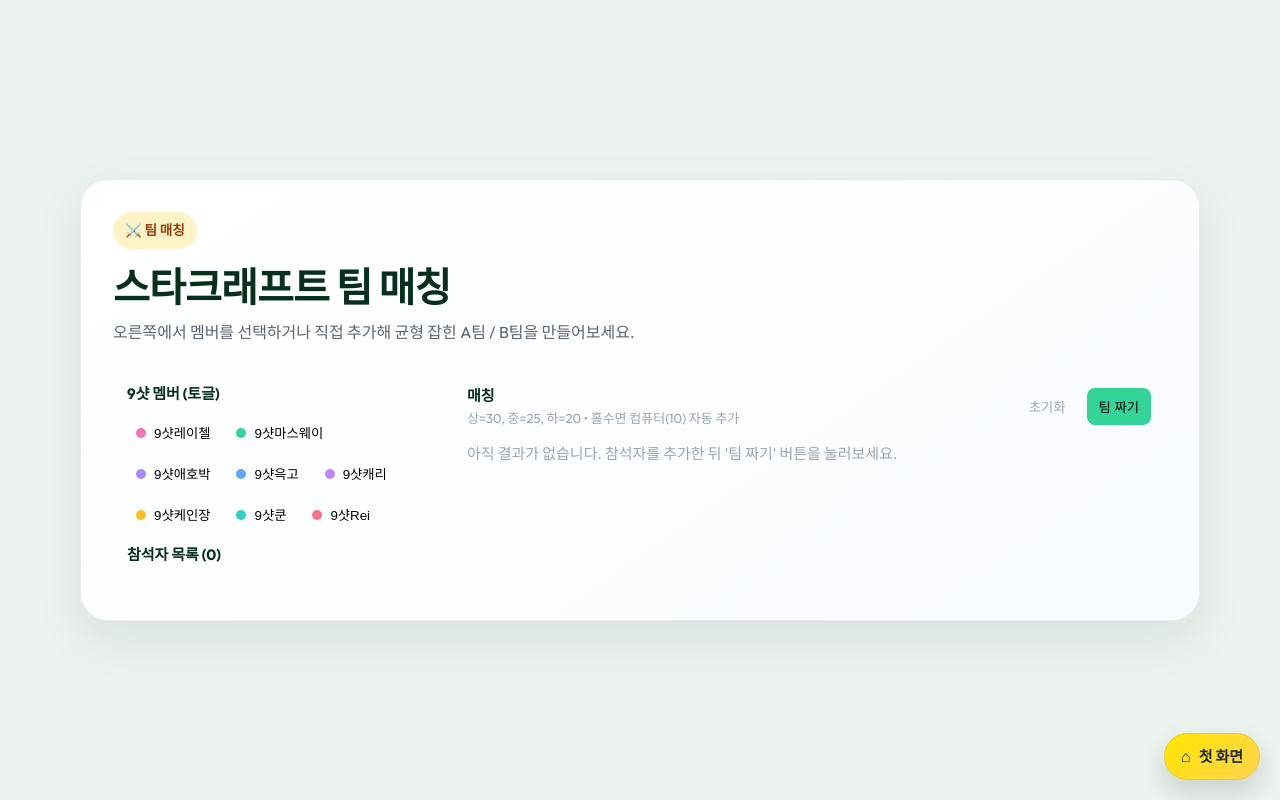
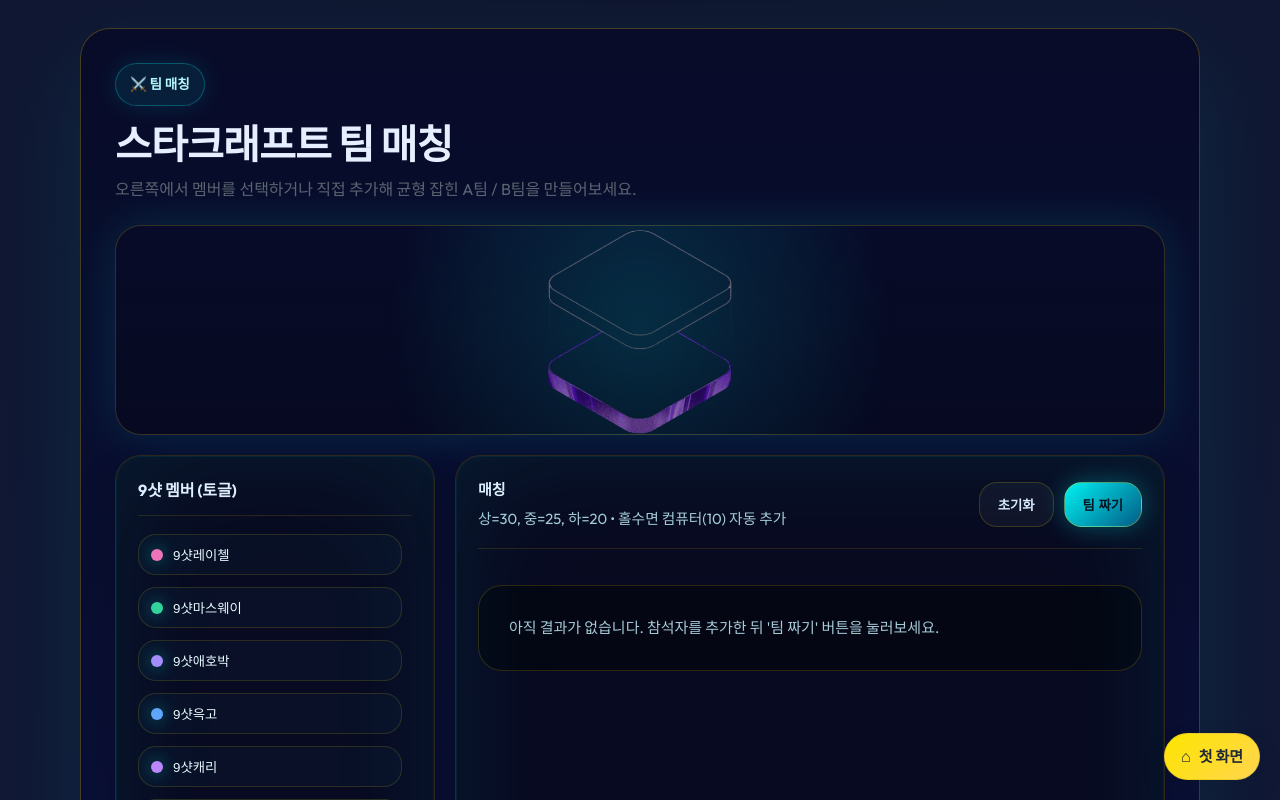
Before and after one commit to bloodmas78/bloodmas78.github.io, a React (Vite) app: page /random in a window 1280 px wide. Shown: the top 800 px of the page. Built offline with nearby package versions, Linux system fonts and the light colour scheme.

Commit message:
Update Cussor work 11

```diff
--- a/src/App.css
+++ b/src/App.css
@@ -215,6 +215,421 @@
    ───────────────────────────────────────── */
 .random-page {
   padding: clamp(16px, 3vw, 28px);
+}
+
+/* Protoss themed team-matcher page */
+.protoss-theme {
+  background: radial-gradient(circle at top, rgba(4, 11, 37, 0.95), rgba(16, 24, 54, 1));
+  color: #e5efff;
+}
+
+.protoss-hero {
+  width: min(1120px, 100%);
+  background: linear-gradient(180deg, rgba(8, 12, 40, 0.96), rgba(11, 16, 58, 0.95));
+  border: 1px solid rgba(255, 215, 0, 0.24);
+  box-shadow: 0 32px 90px rgba(0, 255, 255, 0.08);
+  backdrop-filter: blur(18px);
+  border-radius: 30px;
+  padding: clamp(24px, 4vw, 34px);
+}
+
+.protoss-badge {
+  display: inline-flex;
+  align-items: center;
+  gap: 8px;
+  padding: 10px 14px;
+  border-radius: 999px;
+  background: rgba(0, 255, 255, 0.08);
+  color: #b4f8ff;
+  border: 1px solid rgba(0, 255, 255, 0.25);
+  box-shadow: 0 0 24px rgba(0, 255, 255, 0.12);
+}
+
+.protoss-grid {
+  display: grid;
+  grid-template-columns: 320px minmax(0, 1fr);
+  gap: 20px;
+  margin-top: 22px;
+}
+
+.protoss-hero-visual {
+  grid-column: 1 / -1;
+  position: relative;
+  height: 210px;
+  border-radius: 26px;
+  overflow: hidden;
+  display: flex;
+  align-items: center;
+  justify-content: center;
+  background: radial-gradient(circle at center, rgba(0, 255, 255, 0.18), transparent 48%);
+  border: 1px solid rgba(255, 215, 0, 0.18);
+  box-shadow: 0 0 48px rgba(0, 255, 255, 0.12);
+}
+
+.protoss-hero-visual img {
+  max-height: 100%;
+  width: auto;
+  opacity: 0.92;
+}
+
+.protoss-hero-overlay {
+  position: absolute;
+  inset: 0;
+  background: linear-gradient(180deg, rgba(0, 0, 0, 0.08), rgba(0, 0, 0, 0.3));
+}
+
+.protoss-panel {
+  background: rgba(8, 10, 28, 0.75);
+  border: 1px solid rgba(255, 215, 0, 0.15);
+  border-radius: 26px;
+  box-shadow: inset 0 0 0 1px rgba(0, 255, 255, 0.06), 0 20px 40px rgba(0, 0, 0, 0.18);
+  padding: 22px;
+  position: relative;
+}
+
+.protoss-panel {
+  background: rgba(8, 10, 28, 0.75);
+  border: 1px solid rgba(255, 215, 0, 0.15);
+  border-radius: 26px;
+  box-shadow: inset 0 0 0 1px rgba(0, 255, 255, 0.06), 0 20px 40px rgba(0, 0, 0, 0.18);
+  padding: 22px;
+  position: relative;
+}
+
+.protoss-panel::before {
+  content: '';
+  position: absolute;
+  inset: 0;
+  border-radius: inherit;
+  pointer-events: none;
+  box-shadow: inset 0 0 120px rgba(0, 255, 255, 0.08);
+}
+
+.protoss-sidebar {
+  min-height: 540px;
+}
+
+.protoss-main {
+  display: flex;
+  flex-direction: column;
+  gap: 20px;
+}
+
+.protoss-panel-header {
+  display: flex;
+  align-items: center;
+  justify-content: space-between;
+  gap: 12px;
+  margin-bottom: 18px;
+  padding-bottom: 12px;
+  border-bottom: 1px solid rgba(255, 215, 0, 0.12);
+}
+
+.protoss-panel-header strong {
+  font-size: 1rem;
+}
+
+.protoss-toggle-grid {
+  display: grid;
+  gap: 12px;
+}
+
+.protoss-toggle-row {
+  display: grid;
+  grid-template-columns: minmax(0, 1fr) auto;
+  gap: 10px;
+  align-items: center;
+}
+
+.protoss-chip {
+  width: 100%;
+  display: inline-flex;
+  align-items: center;
+  gap: 10px;
+  padding: 10px 12px;
+  border-radius: 18px;
+  background: rgba(10, 18, 40, 0.85);
+  border: 1px solid rgba(255, 215, 0, 0.14);
+  color: #e8f9ff;
+  cursor: pointer;
+  transition: transform 0.16s ease, border-color 0.16s ease, background 0.16s ease;
+}
+
+.protoss-chip:hover,
+.protoss-chip.active {
+  transform: translateY(-1px);
+  border-color: #00ffff;
+  background: linear-gradient(135deg, rgba(0, 255, 255, 0.14), rgba(15, 24, 52, 0.9));
+}
+
+.protoss-chip-dot {
+  width: 12px;
+  height: 12px;
+  border-radius: 999px;
+  box-shadow: 0 0 16px rgba(0, 255, 255, 0.4);
+}
+
+.protoss-select {
+  min-width: 110px;
+  padding: 10px 12px;
+  border-radius: 14px;
+  border: 1px solid rgba(0, 255, 255, 0.16);
+  background: rgba(4, 10, 30, 0.95);
+  color: #e5efff;
+  outline: none;
+}
+
+.protoss-section {
+  margin-top: 22px;
+}
+
+.protoss-section-title {
+  font-size: 0.95rem;
+  font-weight: 700;
+  margin-bottom: 12px;
+  color: #f7f0b0;
+}
+
+.protoss-entry-list {
+  display: flex;
+  flex-direction: column;
+  gap: 10px;
+}
+
+.protoss-entry-row {
+  display: flex;
+  justify-content: space-between;
+  align-items: center;
+  gap: 12px;
+  padding: 14px;
+  border-radius: 18px;
+  background: rgba(10, 18, 40, 0.68);
+  border: 1px solid rgba(255, 215, 0, 0.12);
+}
+
+.protoss-entry-info {
+  display: flex;
+  align-items: center;
+  gap: 10px;
+  flex-wrap: wrap;
+  color: #dbe9ff;
+}
+
+.protoss-entry-dot {
+  width: 10px;
+  height: 10px;
+  border-radius: 999px;
+  background: #00ffff;
+  box-shadow: 0 0 12px rgba(0, 255, 255, 0.4);
+}
+
+.protoss-entry-score {
+  padding: 4px 8px;
+  border-radius: 999px;
+  background: rgba(255, 215, 0, 0.12);
+  color: #ffeb8a;
+  font-size: 0.78rem;
+}
+
+.protoss-text-btn {
+  padding: 8px 10px;
+  border: 1px solid rgba(255, 215, 0, 0.18);
+  border-radius: 14px;
+  background: transparent;
+  color: #f3f1c7;
+  cursor: pointer;
+}
+
+.protoss-text-btn:hover {
+  border-color: #00ffff;
+  color: #d2ffff;
+}
+
+.protoss-actions-row {
+  display: flex;
+  align-items: center;
+  justify-content: space-between;
+  gap: 18px;
+  padding-bottom: 18px;
+  border-bottom: 1px solid rgba(255, 215, 0, 0.12);
+}
+
+.protoss-subtext {
+  margin-top: 6px;
+  font-size: 0.92rem;
+  color: #a6cbd8;
+}
+
+.protoss-btn-row {
+  display: flex;
+  flex-wrap: wrap;
+  gap: 10px;
+}
+
+.protoss-btn {
+  border: 1px solid transparent;
+  border-radius: 18px;
+  padding: 12px 18px;
+  font-weight: 700;
+  cursor: pointer;
+  transition: transform 0.16s ease, box-shadow 0.16s ease, border-color 0.16s ease;
+}
+
+.protoss-btn:hover {
+  transform: translateY(-1px);
+}
+
+.protoss-btn-primary {
+  color: #08101d;
+  background: linear-gradient(135deg, rgba(0, 255, 255, 0.95), rgba(0, 184, 255, 0.45));
+  box-shadow: 0 0 24px rgba(0, 255, 255, 0.28);
+  border-color: rgba(255, 215, 0, 0.3);
+}
+
+.protoss-btn-ghost {
+  color: #dbe9ff;
+  background: rgba(255, 255, 255, 0.04);
+  border-color: rgba(255, 215, 0, 0.18);
+}
+
+.protoss-results {
+  margin-top: 16px;
+}
+
+.protoss-team-grid {
+  display: grid;
+  grid-template-columns: 1fr auto 1fr;
+  align-items: center;
+  gap: 18px;
+}
+
+.protoss-team-card {
+  padding: 18px;
+  border-radius: 24px;
+  background: rgba(6, 12, 30, 0.92);
+  border: 1px solid rgba(255, 215, 0, 0.14);
+  box-shadow: inset 0 0 0 1px rgba(0, 255, 255, 0.06), 0 14px 36px rgba(0, 0, 0, 0.24);
+  position: relative;
+  overflow: hidden;
+}
+
+.protoss-team-card::before {
+  content: '';
+  position: absolute;
+  inset: 0;
+  background: radial-gradient(circle at top right, rgba(0, 255, 255, 0.16), transparent 34%);
+  pointer-events: none;
+}
+
+.protoss-team-card h3 {
+  margin: 0 0 10px;
+  font-size: 1.05rem;
+  letter-spacing: 0.02em;
+}
+
+.protoss-team-card-header {
+  display: flex;
+  align-items: center;
+  justify-content: space-between;
+  gap: 10px;
+  margin-bottom: 10px;
+}
+
+.protoss-winrate {
+  padding: 6px 10px;
+  border-radius: 999px;
+  background: rgba(0, 255, 255, 0.12);
+  color: #e9fdff;
+  font-size: 0.9rem;
+  border: 1px solid rgba(0, 255, 255, 0.22);
+  box-shadow: 0 0 18px rgba(0, 255, 255, 0.14);
+}
+
+.protoss-team-summary {
+  font-size: 0.92rem;
+  color: #9acbdc;
+  margin-bottom: 14px;
+}
+
+.protoss-team-list {
+  display: flex;
+  flex-direction: column;
+  gap: 10px;
+}
+
+.protoss-vs-box {
+  display: flex;
+  align-items: center;
+  justify-content: center;
+  padding: 0 18px;
+}
+
+.protoss-vs-box span {
+  display: inline-flex;
+  align-items: center;
+  justify-content: center;
+  width: 72px;
+  height: 72px;
+  border-radius: 999px;
+  border: 2px solid rgba(255, 215, 0, 0.32);
+  background: rgba(0, 255, 255, 0.08);
+  color: #e3faff;
+  font-weight: 700;
+  font-size: 1rem;
+  text-shadow: 0 0 18px rgba(0, 255, 255, 0.3);
+  box-shadow: 0 0 28px rgba(0, 255, 255, 0.16);
+}
+
+.protoss-team-item {
+  display: flex;
+  justify-content: space-between;
+  align-items: center;
+  padding: 12px 14px;
+  border-radius: 16px;
+  background: rgba(0, 255, 255, 0.05);
+  border: 1px solid rgba(0, 255, 255, 0.08);
+  box-shadow: inset 0 0 20px rgba(0, 255, 255, 0.02);
+}
+
+.protoss-team-item span:first-child {
+  color: #e6f4ff;
+}
+
+.protoss-empty-state {
+  padding: 30px;
+  border-radius: 24px;
+  background: rgba(0, 0, 0, 0.4);
+  border: 1px solid rgba(255, 215, 0, 0.16);
+  color: #a6cbd8;
+}
+
+@media (max-width: 960px) {
+  .protoss-grid {
+    grid-template-columns: 1fr;
+  }
+
+  .protoss-panel {
+    min-height: auto;
+  }
+
+  .protoss-team-grid {
+    grid-template-columns: 1fr;
+  }
+}
+
+@media (max-width: 640px) {
+  .protoss-panel {
+    padding: 18px;
+  }
+
+  .protoss-toggle-row {
+    grid-template-columns: 1fr;
+  }
+
+  .protoss-btn-row {
+    width: 100%;
+    flex-direction: column;
+  }
 }
 
 .random-hero {
--- a/src/pages/Home.tsx
+++ b/src/pages/Home.tsx
@@ -29,10 +29,10 @@
           </article>
 
           <article className="home-card">
-            <h2>🎲 랜덤 뽑기</h2>
-            <p>다음 순번이나 참여자를 랜덤으로 뽑아보세요.</p>
+            <h2>� 팀 뽑기</h2>
+            <p>팀 매칭에 어울리는 균형 잡힌 A팀 / B팀을 바로 만들어보세요.</p>
             <Link className="home-card-link" to="/random">
-              랜덤 뽑기
+              팀 뽑기
             </Link>
           </article>
         </div>
--- a/src/pages/Random.tsx
+++ b/src/pages/Random.tsx
@@ -1,5 +1,6 @@
 import { useState } from 'react'
 import { memberData } from '../data'
+import heroImage from '../assets/hero.png'
 
 const MAX_PARTICIPANTS = 9
 
@@ -55,6 +56,13 @@
     return combos
   }
 
+  function computeWinRates(sumA: number, sumB: number) {
+    const total = sumA + sumB
+    if (!total) return { a: 50, b: 50 }
+    const aRate = Math.max(1, Math.min(99, Math.round((sumA / total) * 100)))
+    return { a: aRate, b: 100 - aRate }
+  }
+
   function matchTeams() {
     if (entries.length === 0) return alert('참석자를 추가하세요')
     let list = entries.slice()
@@ -89,30 +97,42 @@
     setResult({ a: pick.a, b: pick.b, sumA: pick.sumA, sumB: pick.sumB })
   }
 
+  const winRates = result ? computeWinRates(result.sumA, result.sumB) : null
+
   return (
-    <div className="home-page random-page">
-      <section className="home-hero random-hero">
-        <div className="home-badge">⚔️ 팀 매칭</div>
+    <div className="home-page random-page protoss-theme">
+      <section className="home-hero random-hero protoss-hero">
+        <div className="home-badge protoss-badge">⚔️ 팀 매칭</div>
         <h1>스타크래프트 팀 매칭</h1>
         <p>오른쪽에서 멤버를 선택하거나 직접 추가해 균형 잡힌 A팀 / B팀을 만들어보세요.</p>
 
-        <div style={{ display: 'flex', gap: 18, alignItems: 'flex-start', marginTop: 18 }}>
-          <div style={{ width: 320, background: 'rgba(255,255,255,0.03)', padding: 14, borderRadius: 10 }}>
-            <strong>9샷 멤버 (토글)</strong>
-            <div style={{ marginTop: 10, display: 'flex', flexWrap: 'wrap', gap: 8 }}>
+        <div className="protoss-grid">
+          <div className="protoss-hero-visual">
+            <img src={heroImage} alt="Protoss energy crystal" />
+            <div className="protoss-hero-overlay"></div>
+          </div>
+          <aside className="protoss-panel protoss-sidebar">
+            <div className="protoss-panel-header">
+              <strong>9샷 멤버 (토글)</strong>
+            </div>
+            <div className="protoss-toggle-grid">
               {memberData.map((m) => {
                 const selected = entries.find((e) => e.name === m.nickname)
                 return (
-                  <div key={m.nickname} style={{ display: 'flex', gap: 8, alignItems: 'center' }}>
+                  <div key={m.nickname} className="protoss-toggle-row">
                     <button
                       onClick={() => togglePrefill(m.nickname)}
-                      style={{ padding: '6px 8px', borderRadius: 8, border: '1px solid rgba(255,255,255,0.04)', background: selected ? '#34d399' : 'transparent', color: selected ? '#04201a' : undefined, cursor: 'pointer' }}
+                      className={`protoss-chip ${selected ? 'active' : ''}`}
                     >
-                      <span style={{ width:10,height:10,display:'inline-block',borderRadius:12,background: m.avatarColor, marginRight:8 }} />
+                      <span className="protoss-chip-dot" style={{ background: m.avatarColor }} />
                       {m.nickname}
                     </button>
                     {selected && (
-                      <select value={selected.score} onChange={(e) => setMemberScore(m.nickname, Number(e.target.value))} style={{ padding:6,borderRadius:8 }}>
+                      <select
+                        value={selected.score}
+                        onChange={(e) => setMemberScore(m.nickname, Number(e.target.value))}
+                        className="protoss-select"
+                      >
                         <option value={30}>상 (30)</option>
                         <option value={25}>중 (25)</option>
                         <option value={20}>하 (20)</option>
@@ -123,69 +143,78 @@
               })}
             </div>
 
-
-
-            <div style={{ marginTop: 12 }}>
-              <strong>참석자 목록 ({count})</strong>
-              <div style={{ marginTop: 8, display: 'flex', flexDirection: 'column', gap:8 }}>
+            <div className="protoss-section protoss-entries-section">
+              <div className="protoss-section-title">참석자 목록 ({count})</div>
+              <div className="protoss-entry-list">
                 {entries.map((e, idx) => (
-                  <div key={idx} style={{ display:'flex', justifyContent:'space-between', alignItems:'center', padding:8, borderRadius:8, background:'rgba(255,255,255,0.01)' }}>
-                    <div style={{ display:'flex', gap:8, alignItems:'center' }}>
-                      <div style={{ width:10, height:10, borderRadius:12, background: '#94a3b8' }} />
-                      <div>{e.name}</div>
-                      <div style={{ marginLeft:8, padding:'4px 6px', borderRadius:6, background:'rgba(255,255,255,0.03)', color:'#9aa4b2', fontSize:12 }}>{e.score===30?'상':e.score===25?'중': e.score===20?'하':'?'}</div>
+                  <div key={idx} className="protoss-entry-row">
+                    <div className="protoss-entry-info">
+                      <span className="protoss-entry-dot" />
+                      <span>{e.name}</span>
+                      <span className="protoss-entry-score">{e.score === 30 ? '상' : e.score === 25 ? '중' : e.score === 20 ? '하' : '?'}</span>
                     </div>
-                    <div>
-                      <button onClick={() => removeEntry(idx)} style={{ background:'transparent', border:0, color:'#ff6b6b', cursor:'pointer', fontWeight:700 }}>삭제</button>
-                    </div>
+                    <button onClick={() => removeEntry(idx)} className="protoss-text-btn">삭제</button>
                   </div>
                 ))}
               </div>
             </div>
-          </div>
+          </aside>
 
-          <div style={{ flex:1, background:'rgba(255,255,255,0.02)', padding:16, borderRadius:10 }}>
-            <div style={{ display:'flex', justifyContent:'space-between', alignItems:'center' }}>
+          <main className="protoss-panel protoss-main">
+            <div className="protoss-actions-row">
               <div>
                 <strong>매칭</strong>
-                <div style={{ color:'#9aa4b2', fontSize:13 }}>상=30, 중=25, 하=20 • 홀수면 컴퓨터(10) 자동 추가</div>
+                <div className="protoss-subtext">상=30, 중=25, 하=20 • 홀수면 컴퓨터(10) 자동 추가</div>
               </div>
-              <div style={{ display:'flex', gap:8 }}>
-                <button onClick={() => setEntries([])} style={{ padding:'8px 12px', borderRadius:8, background:'transparent', border:'1px solid rgba(255,255,255,0.04)', color:'#9aa4b2' }}>초기화</button>
-                <button onClick={matchTeams} style={{ padding:'8px 12px', borderRadius:8, background:'#34d399', border:0, cursor:'pointer' }}>팀 짜기</button>
+              <div className="protoss-btn-row">
+                <button onClick={() => setEntries([])} className="protoss-btn protoss-btn-ghost">초기화</button>
+                <button onClick={matchTeams} className="protoss-btn protoss-btn-primary">팀 짜기</button>
               </div>
             </div>
 
-            <div style={{ marginTop: 14 }}>
+            <div className="protoss-results">
               {result ? (
-                <div style={{ display:'flex', gap:12 }}>
-                  <div style={{ flex:1, padding:12, borderRadius:8, background:'rgba(255,255,255,0.01)' }}>
-                    <h3>A팀</h3>
-                    <div style={{ color:'#9aa4b2', fontSize:13 }}>총점: {result.sumA} • 평균: {(result.sumA / result.a.length).toFixed(1)}</div>
-                    <div style={{ marginTop:8, display:'flex', flexDirection:'column', gap:6 }}>
-                      {result.a.map((p:any, i:number) => (
-                        <div key={i} style={{ display:'flex', justifyContent:'space-between' }}><div>{p.name}</div><div style={{ color:'#9aa4b2' }}>{p.score===10? '컴퓨터(10)': p.score}</div></div>
+                <div className="protoss-team-grid">
+                  <section className="protoss-team-card">
+                    <div className="protoss-team-card-header">
+                      <h3>A팀</h3>
+                      <span className="protoss-winrate">승률 {winRates?.a}%</span>
+                    </div>
+                    <div className="protoss-team-summary">총점: {result.sumA} • 평균: {(result.sumA / result.a.length).toFixed(1)}</div>
+                    <div className="protoss-team-list">
+                      {result.a.map((p: any, i: number) => (
+                        <div key={i} className="protoss-team-item">
+                          <span>{p.name}</span>
+                          <span>{p.score === 10 ? '컴퓨터(10)' : p.score}</span>
+                        </div>
                       ))}
                     </div>
+                  </section>
+                  <div className="protoss-vs-box">
+                    <span>VS</span>
                   </div>
-                  <div style={{ flex:1, padding:12, borderRadius:8, background:'rgba(255,255,255,0.01)' }}>
-                    <h3>B팀</h3>
-                    <div style={{ color:'#9aa4b2', fontSize:13 }}>총점: {result.sumB} • 평균: {(result.sumB / result.b.length).toFixed(1)}</div>
-                    <div style={{ marginTop:8, display:'flex', flexDirection:'column', gap:6 }}>
-                      {result.b.map((p:any, i:number) => (
-                        <div key={i} style={{ display:'flex', justifyContent:'space-between' }}><div>{p.name}</div><div style={{ color:'#9aa4b2' }}>{p.score===10? '컴퓨터(10)': p.score}</div></div>
+                  <section className="protoss-team-card">
+                    <div className="protoss-team-card-header">
+                      <h3>B팀</h3>
+                      <span className="protoss-winrate">승률 {winRates?.b}%</span>
+                    </div>
+                    <div className="protoss-team-summary">총점: {result.sumB} • 평균: {(result.sumB / result.b.length).toFixed(1)}</div>
+                    <div className="protoss-team-list">
+                      {result.b.map((p: any, i: number) => (
+                        <div key={i} className="protoss-team-item">
+                          <span>{p.name}</span>
+                          <span>{p.score === 10 ? '컴퓨터(10)' : p.score}</span>
+                        </div>
                       ))}
                     </div>
-                  </div>
+                  </section>
                 </div>
               ) : (
-                <div style={{ color:'#9aa4b2' }}>아직 결과가 없습니다. 참석자를 추가한 뒤 '팀 짜기' 버튼을 눌러보세요.</div>
+                <div className="protoss-empty-state">아직 결과가 없습니다. 참석자를 추가한 뒤 '팀 짜기' 버튼을 눌러보세요.</div>
               )}
             </div>
-          </div>
+          </main>
         </div>
-
-
       </section>
     </div>
   )
```
